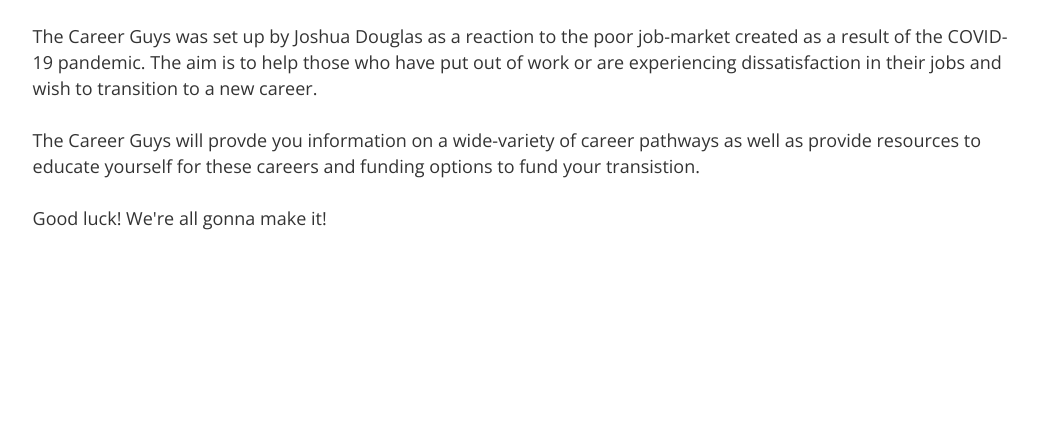
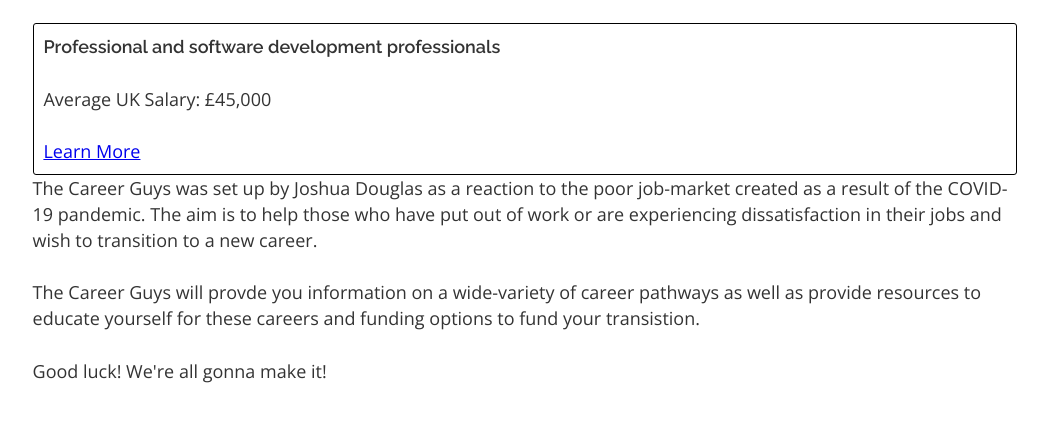
Before and after one commit to minimalsm/thecareerguys, a Gatsby site: page / in a window 1280 px wide. Shown: the part 128-550 px from the top of the page, without its empty margins (115-1163 px from the left). Built offline with nearby package versions, Linux system fonts and the light colour scheme; Gatsby itself is replaced by a stand-in of ours.

Commit message:
Created Static Job Card

```diff
--- /dev/null
+++ b/src/components/JobCard.js
@@ -0,0 +1,26 @@
+import React from 'react'
+import { Link } from 'gatsby'
+import styled from 'styled-components'
+
+const StyledJobCard = styled.div`
+  border: 1px solid black;
+  border-radius: 3px;
+  padding: 1%;
+
+  .title {
+    font-family: 'Raleway';
+    font-weight: 600;
+  }
+`
+
+const JobCard = () => {
+  return (
+    <StyledJobCard>
+      <p class="title">Professional and software development professionals</p>
+      <p class="salary">Average UK Salary: £45,000</p>
+      <Link to='/job'>Learn More</Link>
+    </StyledJobCard>
+  )
+}
+
+export default JobCard
--- a/src/pages/index.js
+++ b/src/pages/index.js
@@ -1,11 +1,13 @@
 import React from "react"
 import Layout from "../components/layout"
 import SEO from "../components/seo"
+import JobCard from "../components/JobCard"
 
 const IndexPage = () => (
   <Layout>
     <SEO title="Home" />
     <h1>The Career Guys</h1>
+    <JobCard />
     <p>The Career Guys was set up by Joshua Douglas as a reaction to the poor job-market created as a result of the COVID-19 pandemic. The aim is to help those who have put out of work or are experiencing dissatisfaction in their jobs and wish to transition to a new career.</p>
     <p>The Career Guys will provde you information on a wide-variety of career pathways as well as provide resources to educate yourself for these careers and funding options to fund your transistion.</p>
     <p>Good luck! We're all gonna make it!</p>
```
